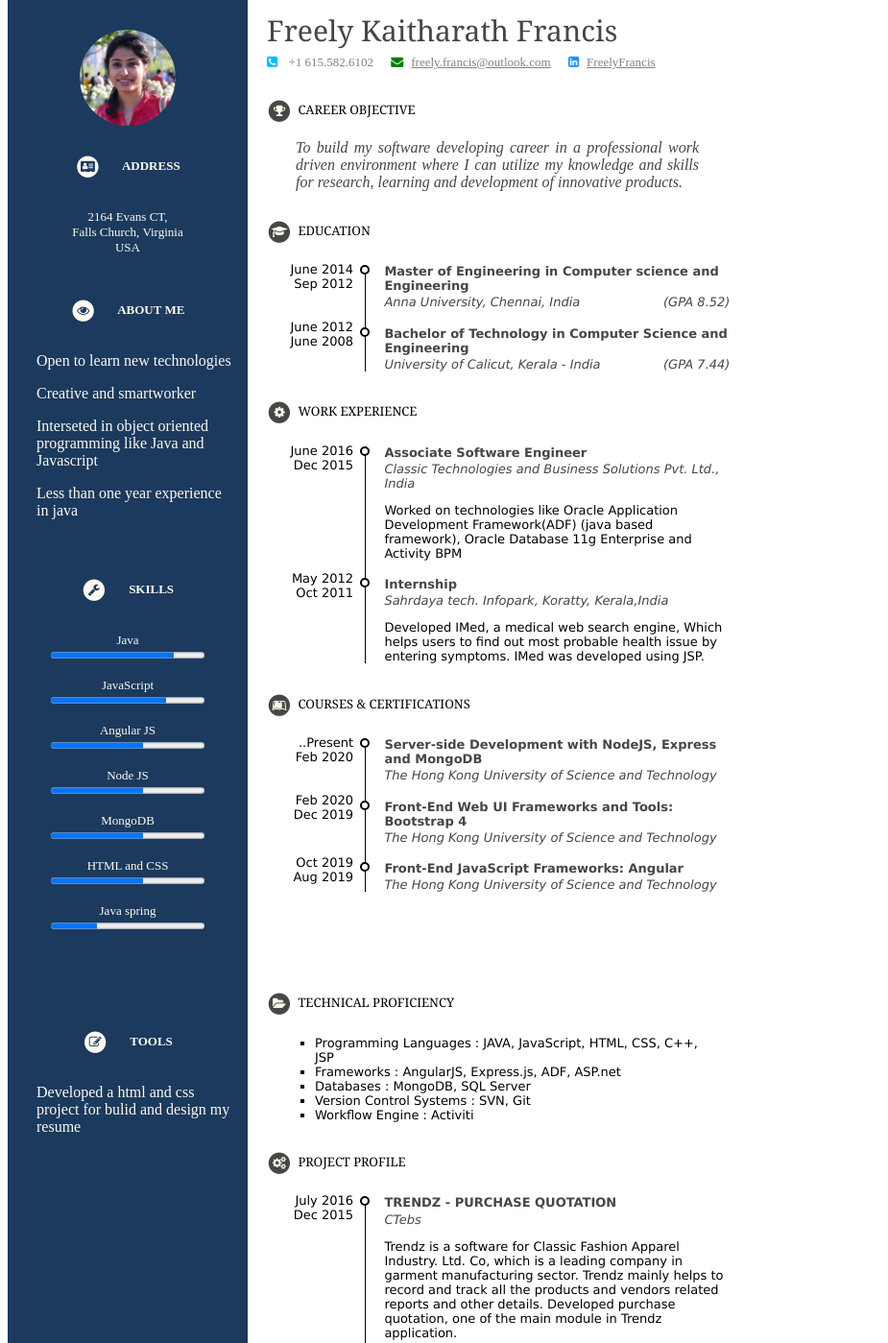
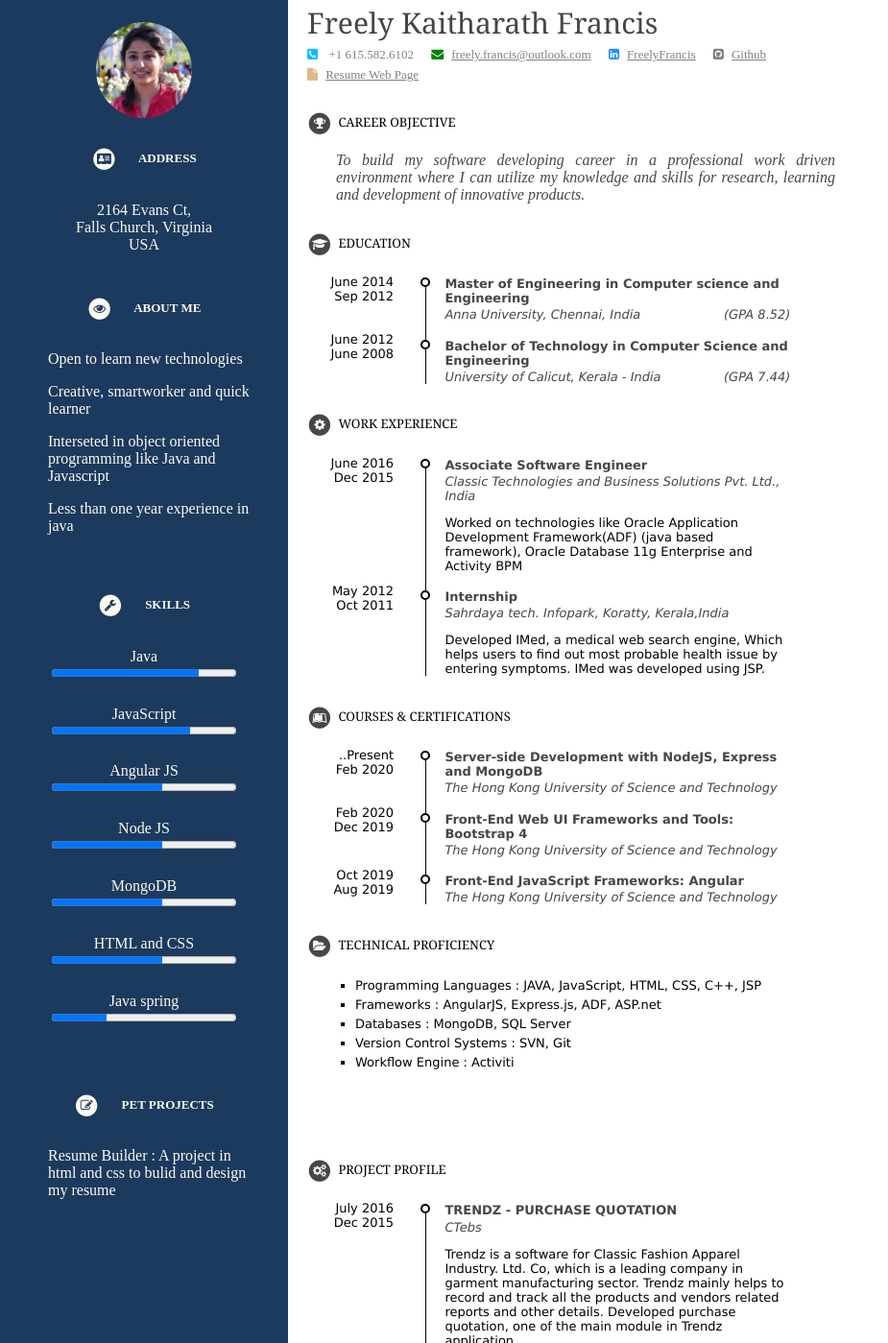
Before and after one commit to freelyfranciz/MyResume, a website: page index.html in a window 1280 px wide. Shown: the part 47-1446 px from the top of the page at 96% size, without its empty margins (0-925 px from the left). Drawn offline with Linux system fonts and the light colour scheme.

Commit message:
Added git and resume link

```diff
--- a/css/styles.css
+++ b/css/styles.css
@@ -1,16 +1,20 @@
+body{
+margin: 0;
+}
+
 #container{
   display: flex;
 }
 #sidebar{
-    width:250px;
+    width:300px;
     height: auto;
-    float:left;
+    float: left;
     background-color: #1b3a5e;
     color: floralwhite;
     padding-top: 50px;
 }
 #mainbar {
-    width:450px;
+    width:550px;
     height:auto;
     float: left;
     margin-left: 20px;
@@ -18,13 +22,14 @@
     margin-top: 50px;
 }
 #sideblock-content{
-  margin-left: 15px;
+  margin-left: 30px;
+  margin-right: 20px;
   text-align: left;
 }
 #side-block{
   padding-bottom: 15px;
   align-items: center;
-  margin:15px;
+  margin:20px;
 }
 #progressbar{
     margin: 10px;
@@ -48,7 +53,6 @@ img{
 span {
     display: block;
     text-align: center;
-    font-size: small;
   }
 .display{
   text-align: center;
@@ -150,3 +154,7 @@ ul.list-style{
     font-family: Verdana, Geneva, Tahoma, sans-serif;
     font-size: small;
 }
+
+li {
+  margin-bottom: 5px;;
+}
--- a/index.html
+++ b/index.html
@@ -4,9 +4,10 @@
 <head>
     <title>Freely-Resume</title>
 
-   <!-- <link rel="stylesheet" href="node_modules/font-awesome/css/font-awesome.min.css"> -->
+    <!-- <link rel="stylesheet" href="node_modules/font-awesome/css/font-awesome.min.css"> -->
 
-<link rel="stylesheet" type="text/css" href="https://maxcdn.bootstrapcdn.com/font-awesome/4.7.0/css/font-awesome.min.css" />
+    <link rel="stylesheet" type="text/css"
+        href="https://maxcdn.bootstrapcdn.com/font-awesome/4.7.0/css/font-awesome.min.css" />
     <link rel="stylesheet" href="css/styles.css">
 </head>
 
@@ -24,9 +25,9 @@
                     ADDRESS
                 </h6>
                 <div>
-                <span>2164 Evans CT,</span>
-                <span>Falls Church, Virginia</span>
-                <span>USA</span>
+                    <span>2164 Evans Ct,</span>
+                    <span>Falls Church, Virginia</span>
+                    <span>USA</span>
                 </div>
             </div>
             <div id="side-block">
@@ -38,7 +39,7 @@
                     ABOUT ME</h6>
                 <div id="sideblock-content">
                     <p>Open to learn new technologies</p>
-                    <p>Creative and smartworker </p>
+                    <p>Creative, smartworker and quick learner </p>
                     <p>Interseted in object oriented programming like Java and Javascript</p>
                     <p>Less than one year experience in java</p>
                 </div>
@@ -52,45 +53,44 @@
                     SKILLS</h6>
                 <div id="progressbar">
                     <span><label>Java</label></span>
-                    <span><progress value="80" max="100" style="width: 80%;"></progress></span>
+                    <span><progress value="80" max="100" style="width: 80%; margin-bottom: 10px;"></progress></span>
                 </div>
                 <div id="progressbar">
                     <span><label>JavaScript</label></span>
-                    <span><progress value="75" max="100" style="width: 80%;"></progress></span>
+                    <span><progress value="75" max="100" style="width: 80%; margin-bottom: 10px;"></progress></span>
                 </div>
                 <div id="progressbar">
                     <span><label>Angular JS</label></span>
-                    <span><progress value="60" max="100" style="width: 80%;"></progress></span>
+                    <span><progress value="60" max="100" style="width: 80%; margin-bottom: 10px;"></progress></span>
                 </div>
                 <div id="progressbar">
                     <span><label>Node JS</label></span>
-                    <span><progress value="60" max="100" style="width: 80%;"></progress></span>
+                    <span><progress value="60" max="100" style="width: 80%; margin-bottom: 10px;"></progress></span>
                 </div>
                 <div id="progressbar">
                     <span><label>MongoDB</label></span>
-                    <span><progress value="60" max="100" style="width: 80%;"></progress></span>
+                    <span><progress value="60" max="100" style="width: 80%; margin-bottom: 10px;"></progress></span>
                 </div>
                 <div id="progressbar">
                     <span><label>HTML and CSS</label></span>
-                    <span><progress value="60" max="100" style="width: 80%;"></progress></span>
+                    <span><progress value="60" max="100" style="width: 80%; margin-bottom: 10px;"></progress></span>
                 </div>
                 <div id="progressbar">
                     <span><label>Java spring</label></span>
-                    <span><progress value="30" max="100" style="width: 80%;"></progress></span>
+                    <span><progress value="30" max="100" style="width: 80%; margin-bottom: 10px;"></progress></span>
                 </div>
             </div>
 
-            <!--page break-->
-            <div id="side-block" style="padding-top:25px;">
+            <div id="side-block">
                 <h6 class="display">
                     <span class="fa-stack fa-1x" style="margin-right:20px;">
                         <i class="fa fa-circle fa-stack-2x icon-background"></i>
                         <i class="fa fa-edit fa-stack-1x" style="color: #1b3a5e"></i>
                     </span>
-                    TOOLS
+                    PET PROJECTS
                 </h6>
                 <div id="sideblock-content">
-                    <p>Developed a html and css project for bulid and design my resume</p>
+                    <p>Resume Builder : A project in html and css to bulid and design my resume</p>
                     <p></p>
                 </div>
 
@@ -106,10 +106,20 @@
                         <i class="fa fa-phone-square" style="color: deepskyblue; margin-right: 8px; "></i>
                         +1 615.582.6102</label>
                     <a href="mailto://freely.francis@outlook.com" style="margin-right: 15px; color: gray;">
-                        <i class="fa fa-envelope" style="color: green; margin-right: 8px;"></i>freely.francis@outlook.com</a>
+                        <i class="fa fa-envelope"
+                            style="color: green; margin-right: 8px;"></i>freely.francis@outlook.com</a>
                     <a href="https://www.linkedin.com/in/freely-francis-2b223975"
                         style="margin-right: 15px;color: gray;">
-                        <i class="fa fa-linkedin-square" style="color: dodgerblue; margin-right: 8px;"></i>FreelyFrancis</a>
+                        <i class="fa fa-linkedin-square"
+                            style="color: dodgerblue; margin-right: 8px;"></i>FreelyFrancis</a>
+                    <a href="https://github.com/freelyfranciz" style="margin-right: 15px; color: gray;">
+                        <i class="fa fa-github-square fa-1x" style="margin-right: 8px;">
+                        </i>Github</a>
+                </div>
+                <div class="contact">
+                    <a href="https://freelyfranciz.github.io/MyResume/" style="margin-right: 15px; color: gray;">
+                        <i class="fa fa-file" style="color: burlywood; margin-right: 8px;">
+                        </i>Resume Web Page</a>
                 </div>
             </div>
             <div>
@@ -122,7 +132,9 @@
                 </h6>
             </div>
             <div>
-                <p class="subheading" style="padding-left: 30px; text-align: justify;">To build my software developing career in a professional work driven environment where I can utilize my knowledge and skills for research, learning and development of innovative products.</p>
+                <p class="subheading" style="padding-left: 30px; text-align: justify;">To build my software developing
+                    career in a professional work driven environment where I can utilize my knowledge and skills for
+                    research, learning and development of innovative products.</p>
             </div>
             <div>
                 <h6 class="mainheadings">
@@ -144,7 +156,7 @@
                         <h4 class="heading">Master of Engineering in Computer science and Engineering</h4>
                         <p class="subheading">Anna University, Chennai, India
                             <span style="float: right;">(GPA 8.52)</span>
-                         </p>
+                        </p>
                     </div>
                 </div>
                 <div class="datecontainer">
@@ -183,7 +195,8 @@
                     <div class="content">
                         <h4 class="heading">Associate Software Engineer</h4>
                         <p class="subheading">Classic Technologies and Business Solutions Pvt. Ltd., India</p>
-                        <p>Worked on technologies like Oracle Application Development Framework(ADF) (java based framework), Oracle Database 11g Enterprise and Activity BPM
+                        <p>Worked on technologies like Oracle Application Development Framework(ADF) (java based
+                            framework), Oracle Database 11g Enterprise and Activity BPM
                         </p>
                     </div>
                 </div>
@@ -196,7 +209,8 @@
                     <div class="content">
                         <h4 class="heading">Internship</h4>
                         <p class="subheading">Sahrdaya tech. Infopark, Koratty, Kerala,India</p>
-                        <p>Developed IMed, a medical web search engine, Which helps users to find out most probable health issue by entering symptoms. IMed was developed using JSP.</p>
+                        <p>Developed IMed, a medical web search engine, Which helps users to find out most probable
+                            health issue by entering symptoms. IMed was developed using JSP.</p>
                     </div>
                 </div>
             </div>
@@ -214,7 +228,7 @@
             <div class="timeline">
                 <div class="datecontainer">
                     <div>
-                        <p>..Present  Feb 2020</p>
+                        <p>..Present Feb 2020</p>
                     </div>
                 </div>
                 <div class="container right">
@@ -248,10 +262,9 @@
                 </div>
 
             </div>
-            <div style="height: 35px;"></div>
 
-            <!--page break-->
-            <div style="padding-top: 25px;">
+
+            <div>
                 <h6 class="mainheadings">
                     <span class="fa-stack fa-1x" style="margin-right:3px;">
                         <i class="fa fa-circle fa-stack-2x" style="color:rgb(70, 71, 71);"></i>
@@ -260,7 +273,7 @@
                     TECHNICAL PROFICIENCY
                 </h6>
             </div>
-            <div>
+            <div style="padding-bottom: 25px;">
                 <ul class="list-style">
                     <li>Programming Languages : JAVA, JavaScript, HTML, CSS, C++, JSP </li>
                     <li>Frameworks : AngularJS, Express.js, ADF, ASP.net</li>
@@ -270,7 +283,9 @@
                 </ul>
             </div>
 
-            <div>
+
+            <!--page break-->
+            <div style="padding-top: 25px;">
                 <h6 class="mainheadings">
                     <span class="fa-stack fa-1x" style="margin-right:3px;">
                         <i class="fa fa-circle fa-stack-2x" style="color:rgb(70, 71, 71);"></i>
@@ -290,8 +305,10 @@
                         <h4 class="heading">TRENDZ - PURCHASE QUOTATION</h4>
                         <p class="subheading">CTebs</p>
                         <p>
-                            Trendz is a software for Classic Fashion Apparel Industry. Ltd. Co, which is a leading company in garment manufacturing sector.
-                            Trendz mainly helps to record and track all the products and vendors related reports and other details. Developed purchase quotation, one of the main module in Trendz application.
+                            Trendz is a software for Classic Fashion Apparel Industry. Ltd. Co, which is a leading
+                            company in garment manufacturing sector.
+                            Trendz mainly helps to record and track all the products and vendors related reports and
+                            other details. Developed purchase quotation, one of the main module in Trendz application.
                         </p>
                     </div>
                 </div>
@@ -305,8 +322,10 @@
                         <h4 class="heading">AN IMPROVED ENERGY EFFICIENT SENSOR SCHEDULING IN WIRELESS SENSOR NETWORK
                         </h4>
                         <p class="subheading">Master of Engineering</p>
-                        <p>The project mainly focuses on the energy conservation in Wireless Sensor Network(WSN). This was done by scheduling each sensors with its sleep and active time with the help of sample data.
-                        Made the research and run the algorithm with the help of Matlab and c++.
+                        <p>The project mainly focuses on the energy conservation in Wireless Sensor Network(WSN). This
+                            was done by scheduling each sensors with its sleep and active time with the help of sample
+                            data.
+                            Made the research and run the algorithm with the help of Matlab and c++.
                         </p>
                     </div>
                 </div>
@@ -335,7 +354,9 @@
                     <div class="content">
                         <h4 class="heading">CAMPUS.NET </h4>
                         <p class="subheading">Bachelor of Technology (Mini Project)</p>
-                        <p>A software which provides facilities for fast and efficient data     handling in a campus. It helps faculties to record the details of all students in a class and the students can access their academic details through this software.</p>
+                        <p>A software which provides facilities for fast and efficient data handling in a campus. It
+                            helps faculties to record the details of all students in a class and the students can access
+                            their academic details through this software.</p>
                     </div>
                 </div>
 
```
